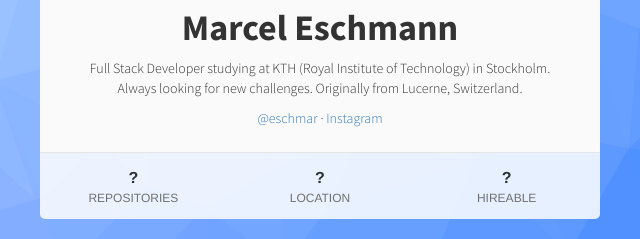
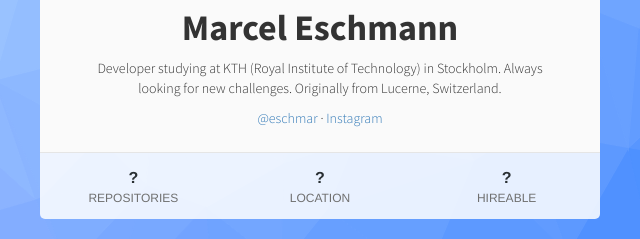
Before and after one commit to eschmar/eschmar.github.io, a website: page index.html in a window 1280 px wide. Shown: the part 381-620 px from the top of the page, 320-960 px from the left. Drawn offline with nearby package versions, Linux system fonts and the light colour scheme; no server answers.

Commit message:
Update description

```diff
--- a/index.html
+++ b/index.html
@@ -46,7 +46,7 @@
             <section class="row person">
                 <div class="col-xs-12">
                     <h1>Marcel Eschmann</h1>
-                    <p>Full Stack Developer studying at KTH (Royal Institute of Technology) in Stockholm. Always looking for new challenges. Originally from Lucerne, Switzerland.</p>
+                    <p>Developer studying at KTH (Royal Institute of Technology) in Stockholm. Always looking for new challenges. Originally from Lucerne, Switzerland.</p>
 
                     <a target="_blank" href="https://twitter.com/eschmar">@eschmar</a> &middot; <a target="_blank" href="https://instagram.com/marcel.eschmann">Instagram</a>
                 </div>
```
